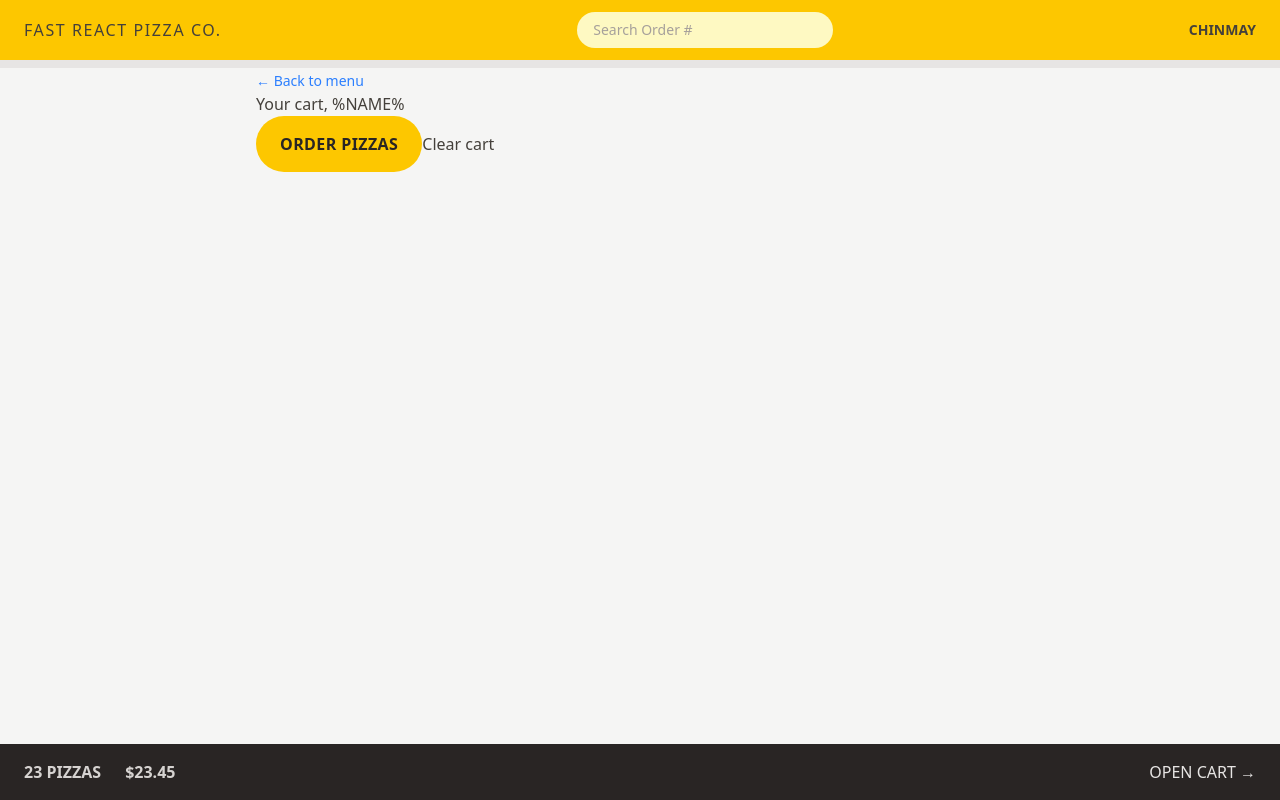
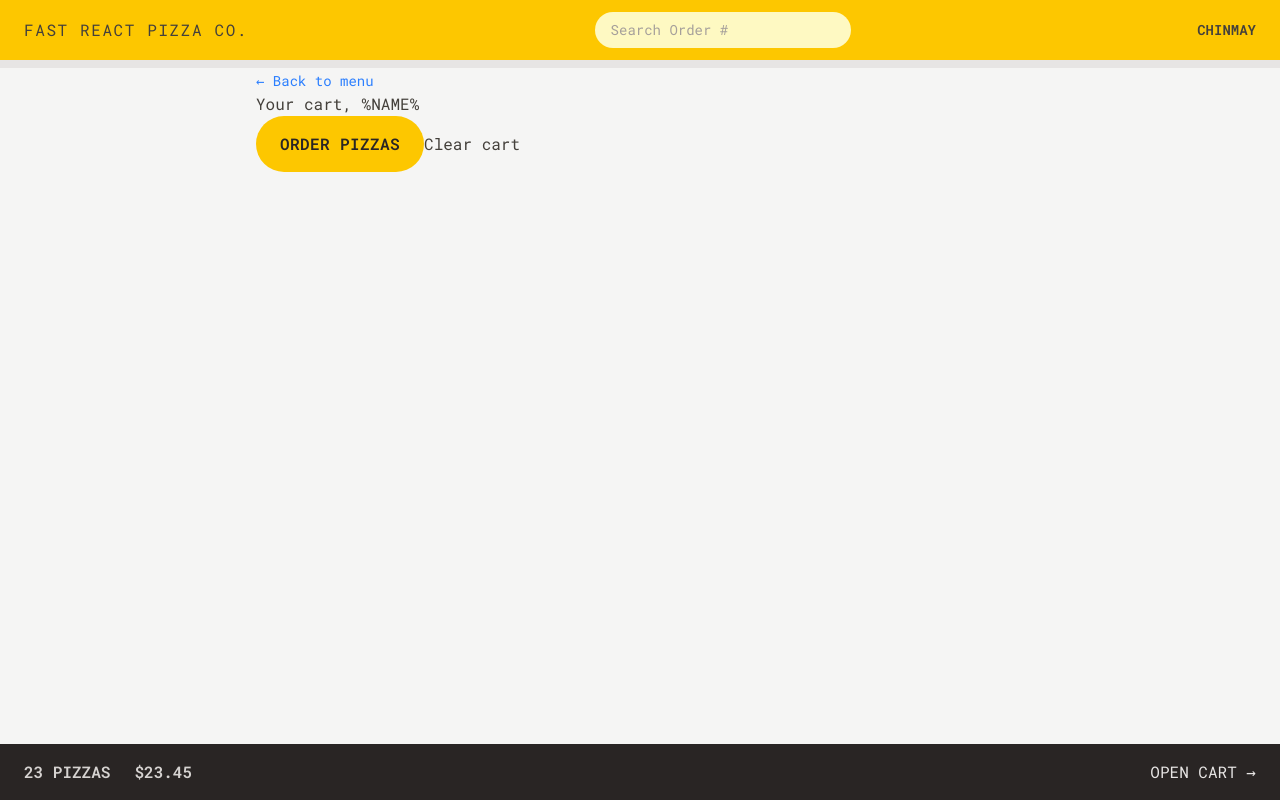
Before and after one commit to Chinmay-G/fast-react-pizza, a React (Vite) app: page /cart in a window 1280 px wide. Built offline with nearby package versions, Linux system fonts and the light colour scheme.

Commit message:
Style Menu

```diff
--- a/index.html
+++ b/index.html
@@ -5,6 +5,12 @@
   <meta charset="UTF-8" />
   <link rel="icon" type="image/svg+xml" href="/vite.svg" />
   <meta name="viewport" content="width=device-width, initial-scale=1.0" />
+
+  <link rel="preconnect" href="https://fonts.googleapis.com">
+  <link rel="preconnect" href="https://fonts.gstatic.com" crossorigin>
+  <link href="https://fonts.googleapis.com/css2?family=Roboto+Mono:ital,wght@0,100..700;1,100..700&display=swap"
+    rel="stylesheet">
+
   <title>Vite + React</title>
 </head>
 
--- a/src/features/cart/Cart.jsx
+++ b/src/features/cart/Cart.jsx
@@ -36,7 +36,9 @@ function Cart() {
       <h2>Your cart, %NAME%</h2>
 
       <div>
-        <Button to="/order/new">Order pizzas</Button>
+        <Button type="primary" to="/order/new">
+          Order pizzas
+        </Button>
         <button>Clear cart</button>
       </div>
     </div>
--- a/src/features/menu/Menu.jsx
+++ b/src/features/menu/Menu.jsx
@@ -1,13 +1,13 @@
-import { useLoaderData } from "react-router-dom";
-import { getMenu } from "../../services/apiRestaurant";
-import MenuItem from "./MenuItem";
+import { useLoaderData } from 'react-router-dom';
+import { getMenu } from '../../services/apiRestaurant';
+import MenuItem from './MenuItem';
 
 function Menu() {
   const menu = useLoaderData();
   console.log(menu);
 
   return (
-    <ul>
+    <ul className="divide-y divide-stone-200 px-2">
       {menu.map((pizza) => (
         <MenuItem pizza={pizza} key={pizza.id} />
       ))}
--- a/src/features/menu/MenuItem.jsx
+++ b/src/features/menu/MenuItem.jsx
@@ -1,16 +1,31 @@
-import { formatCurrency } from "../../utils/helpers";
+import Button from '../../ui/Button';
+import { formatCurrency } from '../../utils/helpers';
 
 function MenuItem({ pizza }) {
   const { id, name, unitPrice, ingredients, soldOut, imageUrl } = pizza;
 
   return (
-    <li>
-      <img src={imageUrl} alt={name} />
-      <div>
-        <p>{name}</p>
-        <p>{ingredients.join(", ")}</p>
-        <div>
-          {!soldOut ? <p>{formatCurrency(unitPrice)}</p> : <p>Sold out</p>}
+    <li className="flex gap-4 py-2">
+      <img
+        src={imageUrl}
+        alt={name}
+        className={`h-24 ${soldOut && 'opacity-70 grayscale'}`}
+      />
+      <div className="flex grow flex-col pt-0.5">
+        <p className="font-medium">{name}</p>
+        <p className="text-sm text-stone-500 capitalize italic">
+          {ingredients.join(', ')}
+        </p>
+        <div className="mt-auto flex items-center justify-between">
+          {!soldOut ? (
+            <p className="text-sm">{formatCurrency(unitPrice)}</p>
+          ) : (
+            <p className="text-sm font-medium text-stone-500 uppercase">
+              Sold out
+            </p>
+          )}
+
+          <Button type="small">Add to cart</Button>
         </div>
       </div>
     </li>
--- a/src/features/order/CreateOrder.jsx
+++ b/src/features/order/CreateOrder.jsx
@@ -82,7 +82,7 @@ function CreateOrder() {
 
         <div>
           <input type="hidden" name="cart" value={JSON.stringify(cart)} />
-          <Button disabled={isSubmitting}>
+          <Button type="primary" disabled={isSubmitting}>
             {isSubmitting ? 'Placing order...' : 'Order now'}
           </Button>
         </div>
--- a/src/features/user/CreateUser.jsx
+++ b/src/features/user/CreateUser.jsx
@@ -24,7 +24,7 @@ function CreateUser() {
 
       {username !== '' && (
         <div>
-          <Button>Start ordering</Button>
+          <Button type="primary">Start ordering</Button>
         </div>
       )}
     </form>
--- a/src/index.css
+++ b/src/index.css
@@ -4,17 +4,12 @@
   .input {
     @apply w-full rounded-full border border-stone-200 bg-white px-4 py-2 text-sm transition-all duration-300 placeholder:text-stone-400 focus:ring focus:ring-yellow-400 focus:outline-none md:px-6 md:py-3;
   }
-}
-
-button {
-  cursor: pointer;
-}
 
   /* https://dev.to/afif/i-made-100-css-loaders-for-your-next-project-4eje */
   .loader {
     width: 45px;
     aspect-ratio: 0.75;
-  --c: no-repeat linear-gradient(#333 0 0);
+    --c: no-repeat linear-gradient(theme(colors.stone.800) 0 0);
     background:
       var(--c) 0% 50%,
       var(--c) 50% 50%,
@@ -49,3 +44,14 @@ button {
         100% 100%;
     }
   }
+}
+
+button {
+  cursor: pointer;
+}
+
+@theme {
+  --font-sans: 'Roboto Mono', 'monospace';
+  --color-pizza: #123456;
+  --height-screen: 100dvh;
+}
--- a/src/ui/Button.jsx
+++ b/src/ui/Button.jsx
@@ -1,18 +1,23 @@
 import { Link } from 'react-router-dom';
 
-function Button({ children, disabled, to }) {
-  const className =
-    'inline-block rounded-full bg-yellow-400 px-4 py-3 font-semibold tracking-wide text-stone-800 uppercase transition-colors duration-300 hover:cursor-pointer hover:bg-yellow-300 focus:ring focus:ring-yellow-300 focus:ring-offset-2 focus:outline-none disabled:cursor-not-allowed sm:px-6 sm:py-4';
+function Button({ children, disabled, to, type }) {
+  const base =
+    'inline-block rounded-full bg-yellow-400 font-semibold tracking-wide text-stone-800 uppercase transition-colors duration-300 hover:cursor-pointer hover:bg-yellow-300 focus:ring focus:ring-yellow-300 focus:ring-offset-2 focus:outline-none disabled:cursor-not-allowed';
+
+  const styles = {
+    primary: base + ' px-4 py-3 md:px-6 md:py-4',
+    small: base + ' px-4 py-2 md:px-5 md:py-2.5 text-xs',
+  };
 
   if (to)
     return (
-      <Link className={className} to={to}>
+      <Link className={styles[type]} to={to}>
         {children}
       </Link>
     );
 
   return (
-    <button disabled={disabled} className={className}>
+    <button disabled={disabled} className={styles[type]}>
       {children}
     </button>
   );
--- a/src/ui/Loader.jsx
+++ b/src/ui/Loader.jsx
@@ -1,5 +1,9 @@
 function Loader() {
-  return <div className="loader"></div>;
+  return (
+    <div className="absolute inset-0 flex items-center justify-center bg-slate-200/20 backdrop-blur-sm">
+      <div className="loader"></div>
+    </div>
+  );
 }
 
 export default Loader;
```
Lines whose indentation alone changed are shown as unchanged.
